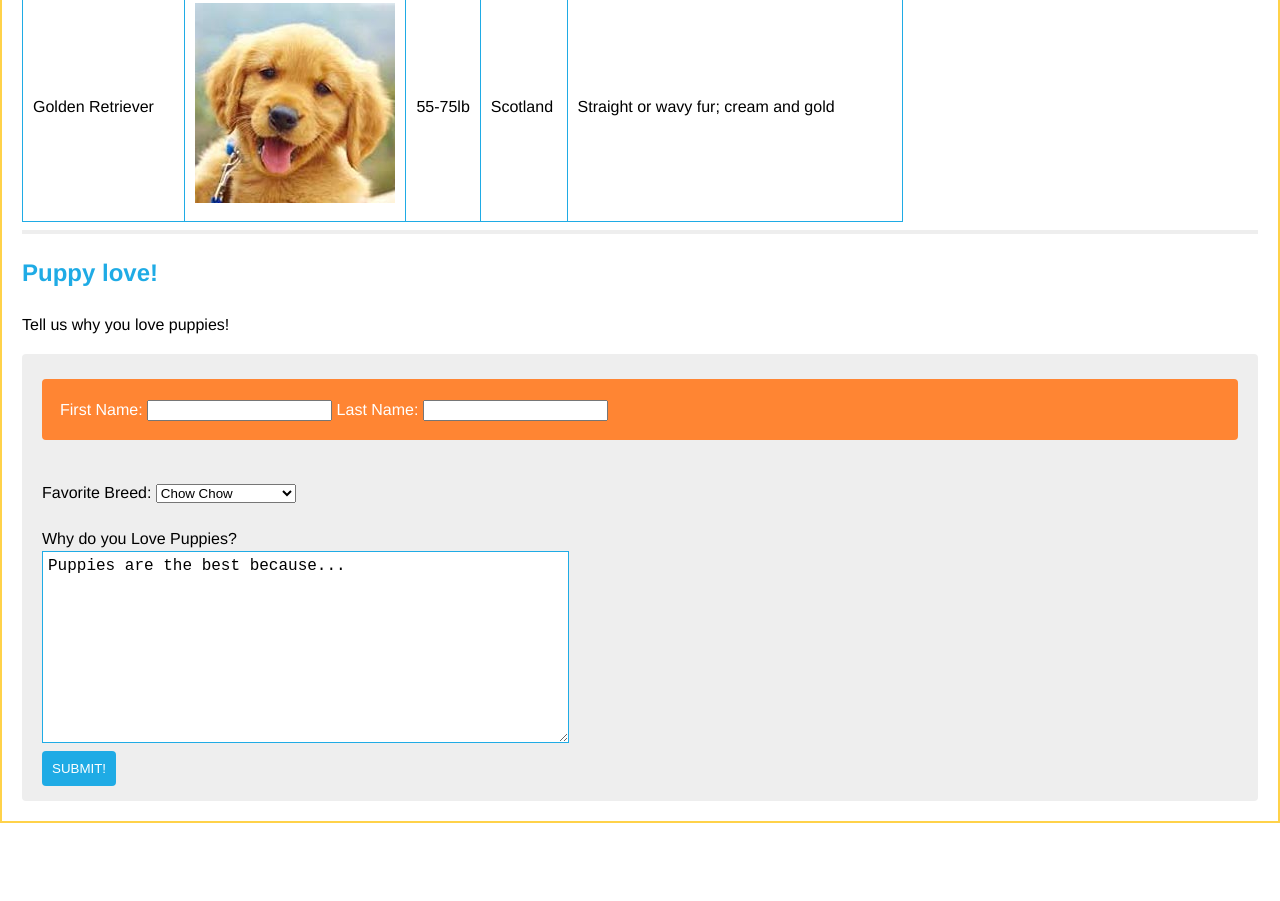
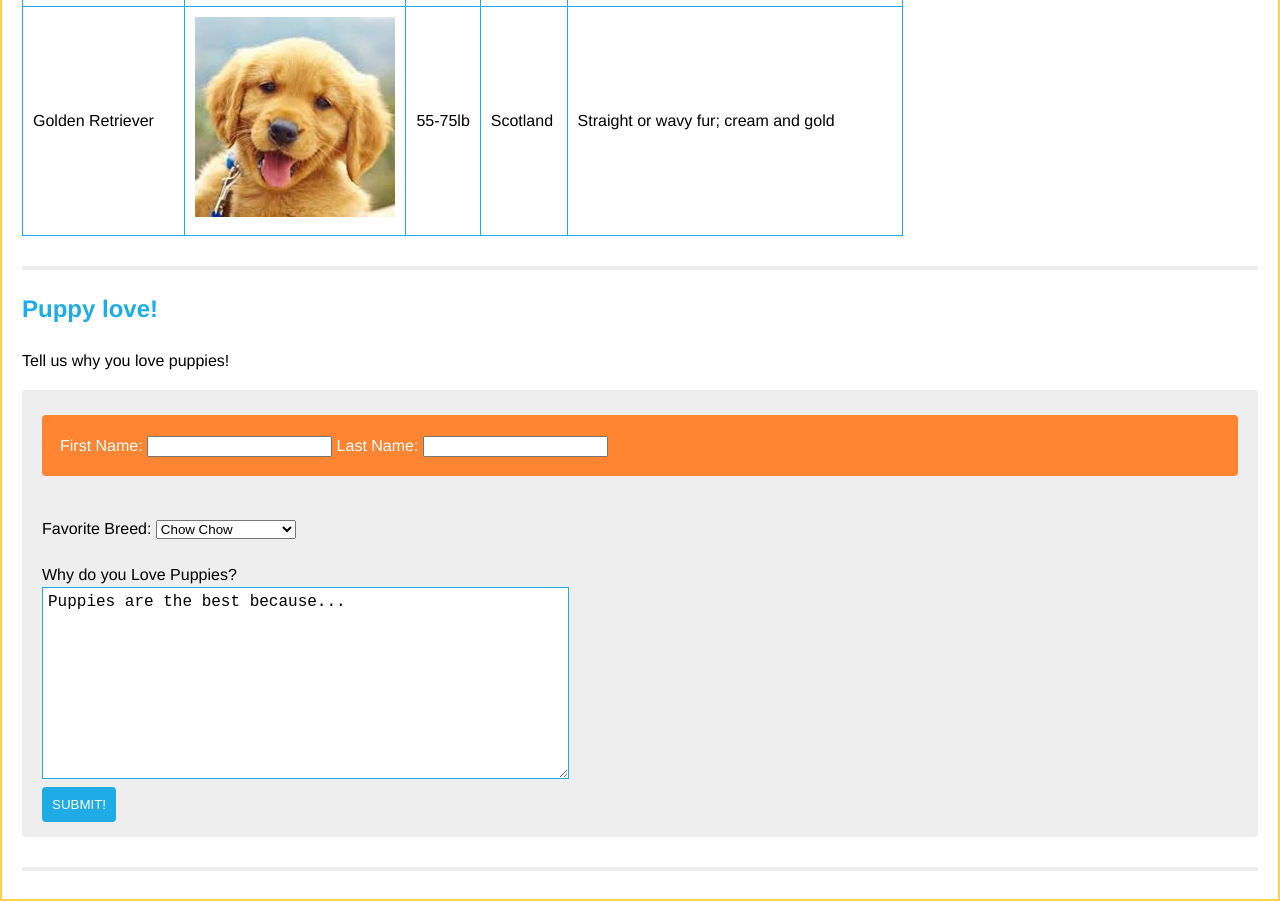
Before and after one commit to RickiSmith/Puppies, a plain HTML site: page index.html in a window 1280 px wide. Shown: the part 1107-2008 px from the top of the page. Before the commit the page ends 1930 px from the top, so only its background shows below. Drawn offline with Linux system fonts and the light colour scheme.

Commit message:
Added missing hr tag Added CSS for hr spacing

```diff
--- a/index.html
+++ b/index.html
@@ -115,6 +115,7 @@
                     </form>
 
                 </section>
+                <hr/>
             </div>
         </div>
     </body>
--- a/style.css
+++ b/style.css
@@ -58,7 +58,7 @@ div #page_content{
 
 hr{
 border: 2px solid #eee;
-
+margin-top: 30px;
 }
 
 table thead {
```
